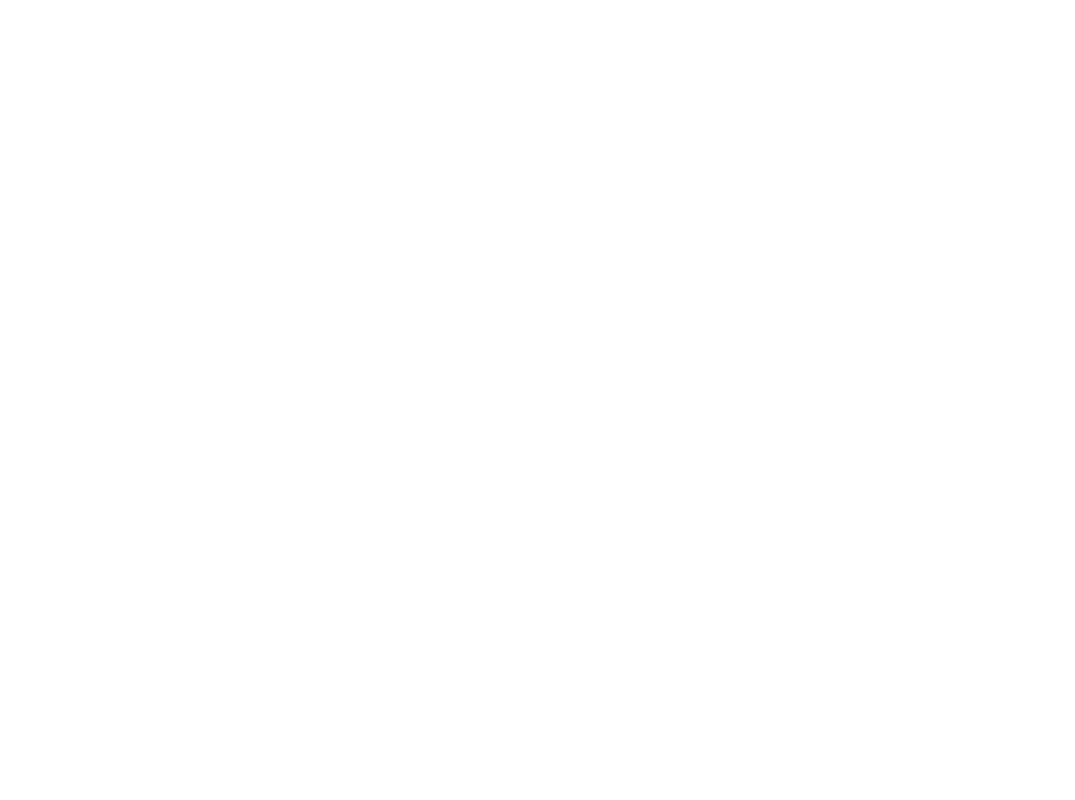
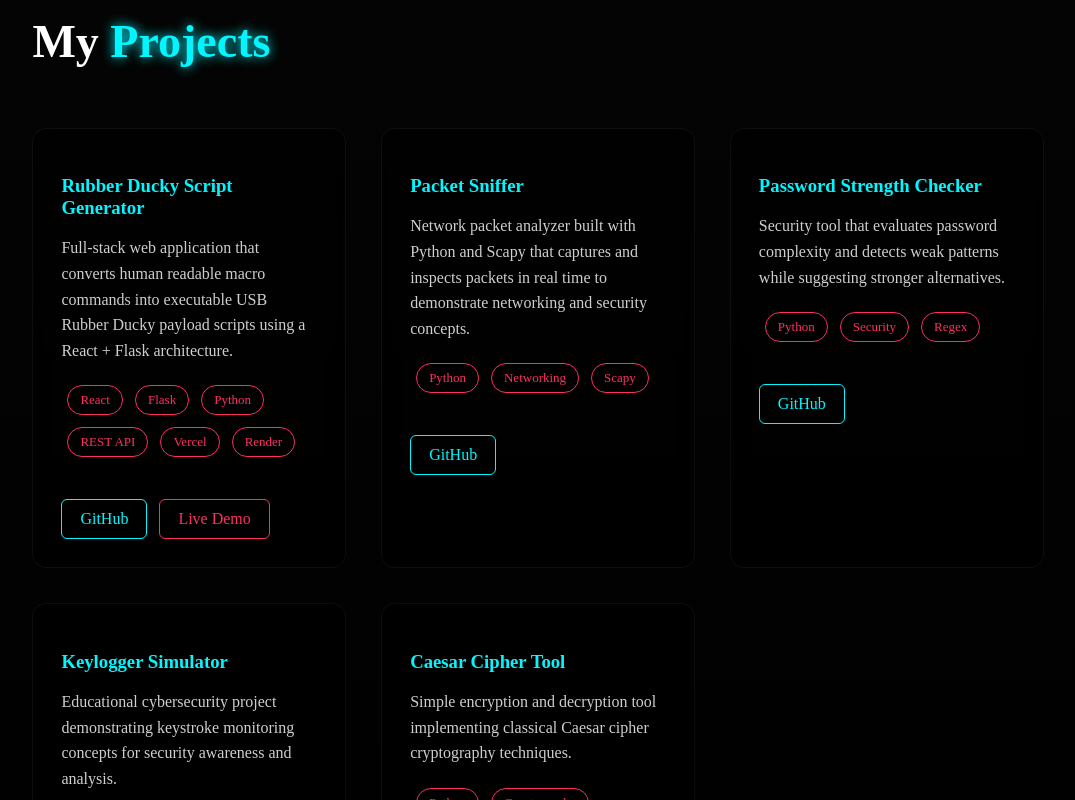
Before and after one commit to foresto-dreamer/portfolio, a React (Vite) app: page / in a window 1280 px wide. Shown: the part 1840-2640 px from the top of the page, without its empty margins (102-1177 px from the left). Before the commit the page ends 1684 px from the top, so only its background shows below. Built offline with nearby package versions, Linux system fonts and the light colour scheme.

Commit message:
projects section and links added

```diff
--- a/src/App.jsx
+++ b/src/App.jsx
@@ -2,6 +2,7 @@
 import Hero from "./components/Hero"
 import MatrixRain from "./components/MatrixRain"
 import About from "./components/About"
+import Projects from "./components/Projects"
 
 function App() {
 
@@ -11,6 +12,7 @@
       <Navbar />
       <Hero />
       <About />
+      <Projects />
     </>
   )
 
--- /dev/null
+++ b/src/components/Projects.jsx
@@ -0,0 +1,95 @@
+function Projects(){
+
+const projectList = [
+
+{
+title:"Rubber Ducky Script Generator",
+desc:"Full-stack web application that converts human readable macro commands into executable USB Rubber Ducky payload scripts using a React + Flask architecture.",
+tech:["React","Flask","Python","REST API","Vercel","Render"],
+github:"https://github.com/foresto-dreamer/rubber-ducky",
+live:"https://rubber-ducky-snowy.vercel.app"
+},
+
+{
+title:"Packet Sniffer",
+desc:"Network packet analyzer built with Python and Scapy that captures and inspects packets in real time to demonstrate networking and security concepts.",
+tech:["Python","Networking","Scapy"],
+github:"https://github.com/foresto-dreamer/PACKETSNIFFER"
+},
+
+{
+title:"Password Strength Checker",
+desc:"Security tool that evaluates password complexity and detects weak patterns while suggesting stronger alternatives.",
+tech:["Python","Security","Regex"],
+github:"https://github.com/foresto-dreamer/PASSWORD-CHECKER"
+},
+
+{
+title:"Keylogger Simulator",
+desc:"Educational cybersecurity project demonstrating keystroke monitoring concepts for security awareness and analysis.",
+tech:["Python","Security","System Monitoring"],
+github:"https://github.com/foresto-dreamer/KEYLOGGER"
+},
+
+{
+title:"Caesar Cipher Tool",
+desc:"Simple encryption and decryption tool implementing classical Caesar cipher cryptography techniques.",
+tech:["Python","Cryptography"],
+github:"https://github.com/foresto-dreamer/CAESER-CIPHER-"
+}
+
+]
+
+return(
+
+<section id="projects" className="projects">
+
+<h2 className="section-title">
+My <span>Projects</span>
+</h2>
+
+<div className="projects-grid">
+
+{projectList.map((proj,index)=>(
+
+<div className="project-card" key={index}>
+
+<h3>{proj.title}</h3>
+
+<p>{proj.desc}</p>
+
+<div className="tech-stack">
+
+{proj.tech.map((tech,i)=>(
+<span key={i}>{tech}</span>
+))}
+
+</div>
+
+<div className="project-buttons">
+
+<a href={proj.github} target="_blank">
+GitHub
+</a>
+
+{proj.live && (
+<a href={proj.live} target="_blank" className="live-btn">
+Live Demo
+</a>
+)}
+
+</div>
+
+</div>
+
+))}
+
+</div>
+
+</section>
+
+)
+
+}
+
+export default Projects
--- a/src/index.css
+++ b/src/index.css
@@ -412,3 +412,156 @@
 section{
   scroll-margin-top:120px;
 }
+
+/* ================= PROJECTS ================= */
+
+.projects{
+  padding:140px 10%;
+}
+
+.projects-grid{
+  display:grid;
+  grid-template-columns:repeat(auto-fit,minmax(280px,1fr));
+  gap:35px;
+  margin-top:60px;
+}
+
+/* card */
+
+.project-card{
+
+  background:rgba(0,0,0,0.55);
+
+  border:1px solid rgba(255,255,255,0.05);
+
+  padding:28px;
+
+  border-radius:14px;
+
+  transition:0.35s;
+
+  backdrop-filter:blur(8px);
+
+}
+
+/* hover glow */
+
+.project-card:hover{
+
+  transform:translateY(-8px);
+
+  border:1px solid #00f7ff;
+
+  box-shadow:
+  0 0 18px rgba(0,247,255,0.35),
+  0 0 40px rgba(0,247,255,0.15);
+
+}
+
+.project-card h3{
+  margin-bottom:12px;
+  color:#00f7ff;
+}
+
+.project-card p{
+  font-size:16px;
+  line-height:1.6;
+  color:#cfcfcf;
+}
+
+/* tech tags */
+
+.tech-stack{
+  margin-top:15px;
+}
+
+.tech-stack span{
+
+  display:inline-block;
+
+  margin:6px;
+
+  padding:6px 12px;
+
+  border:1px solid #ff2e63;
+
+  border-radius:20px;
+
+  font-size:13px;
+
+  color:#ff2e63;
+
+}
+
+/* github button */
+
+.project-card a{
+
+  display:inline-block;
+
+  margin-top:18px;
+
+  padding:8px 16px;
+
+  border:1px solid #00f7ff;
+
+  border-radius:6px;
+
+  text-decoration:none;
+
+  color:#00f7ff;
+
+  transition:0.3s;
+
+}
+
+.project-card a:hover{
+
+  background:#00f7ff;
+
+  color:black;
+
+}
+
+.project-buttons{
+display:flex;
+gap:12px;
+margin-top:18px;
+}
+
+/* GitHub button */
+
+.project-buttons a{
+padding:10px 18px;
+border:1px solid #00f7ff;
+border-radius:6px;
+text-decoration:none;
+color:#00f7ff;
+transition:0.3s;
+font-weight:500;
+}
+
+/* GitHub hover */
+
+.project-buttons a:hover{
+background:#00f7ff;
+color:black;
+box-shadow:0 0 10px #00f7ff,
+           0 0 20px #00f7ff;
+}
+
+/* LIVE BUTTON */
+
+.project-buttons a.live-btn{
+border:1px solid #ff2e63;
+color:#ff2e63;
+}
+
+/* LIVE HOVER */
+
+.project-buttons a.live-btn:hover{
+background:#ff2e63;
+color:white;
+box-shadow:0 0 12px #ff2e63,
+           0 0 25px #ff2e63;
+}
```
